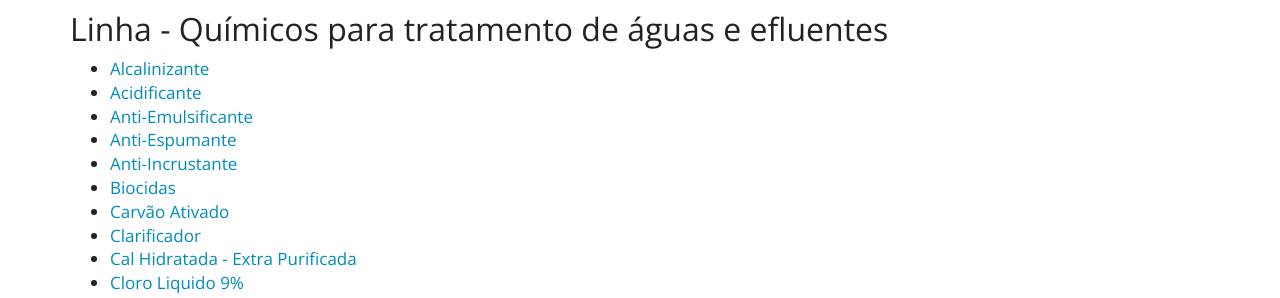
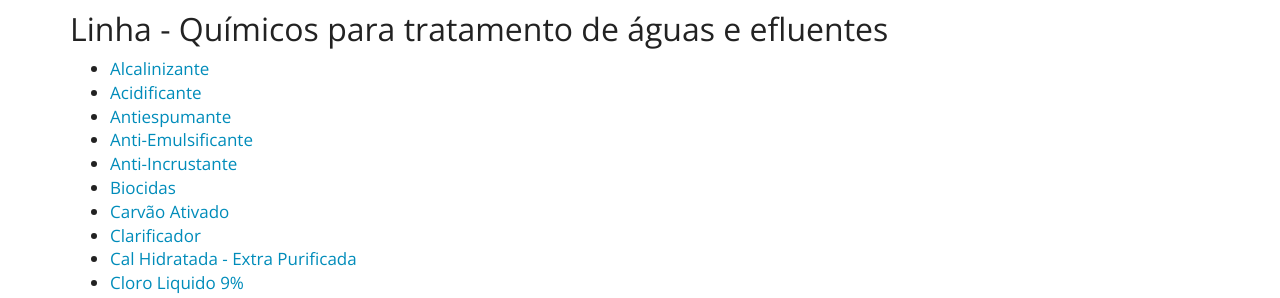
Before and after one commit to purewaterefluentes/purewaterefluentes.github.io, a Jekyll site: the page built from produtos/index.md, in a window 1280 px wide and 900 px high. Shown: the part 367-665 px from the top of the window. Built offline with Jekyll 4.4.1, drawn with Linux system fonts in a browser that asks for light colours; nearby versions of some CDN libraries; library files that are not in the unit come from our copies.

Commit message:
Update index.md

```diff
--- a/produtos/index.md
+++ b/produtos/index.md
@@ -8,8 +8,8 @@ subtitle: Produtos químicos para tratamento de água e efluentes industriais
 
 - [Alcalinizante](alcalinizante-corretor-ph.html)
 - [Acidificante](acidificante.html)
+- [Antiespumante](antiespumante.html)
 - [Anti-Emulsificante](anti-emulsificante-efluentes.html)
-- [Anti-Espumante](anti-espumante.html)
 - [Anti-Incrustante](anti-incrustante-agua.html)
 - [Biocidas](biocidas.html)
 - [Carvão Ativado](carvao-ativo.html)
```
